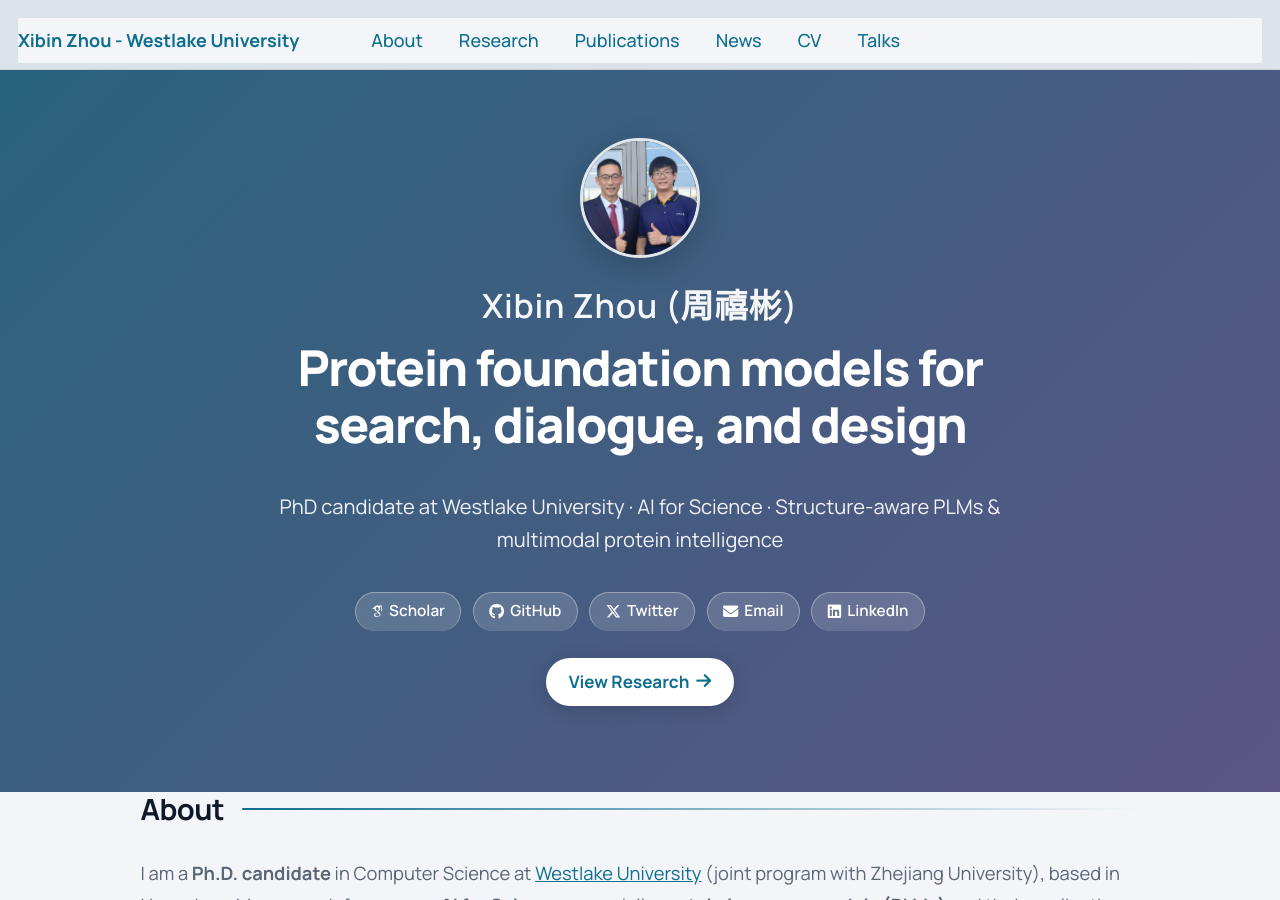
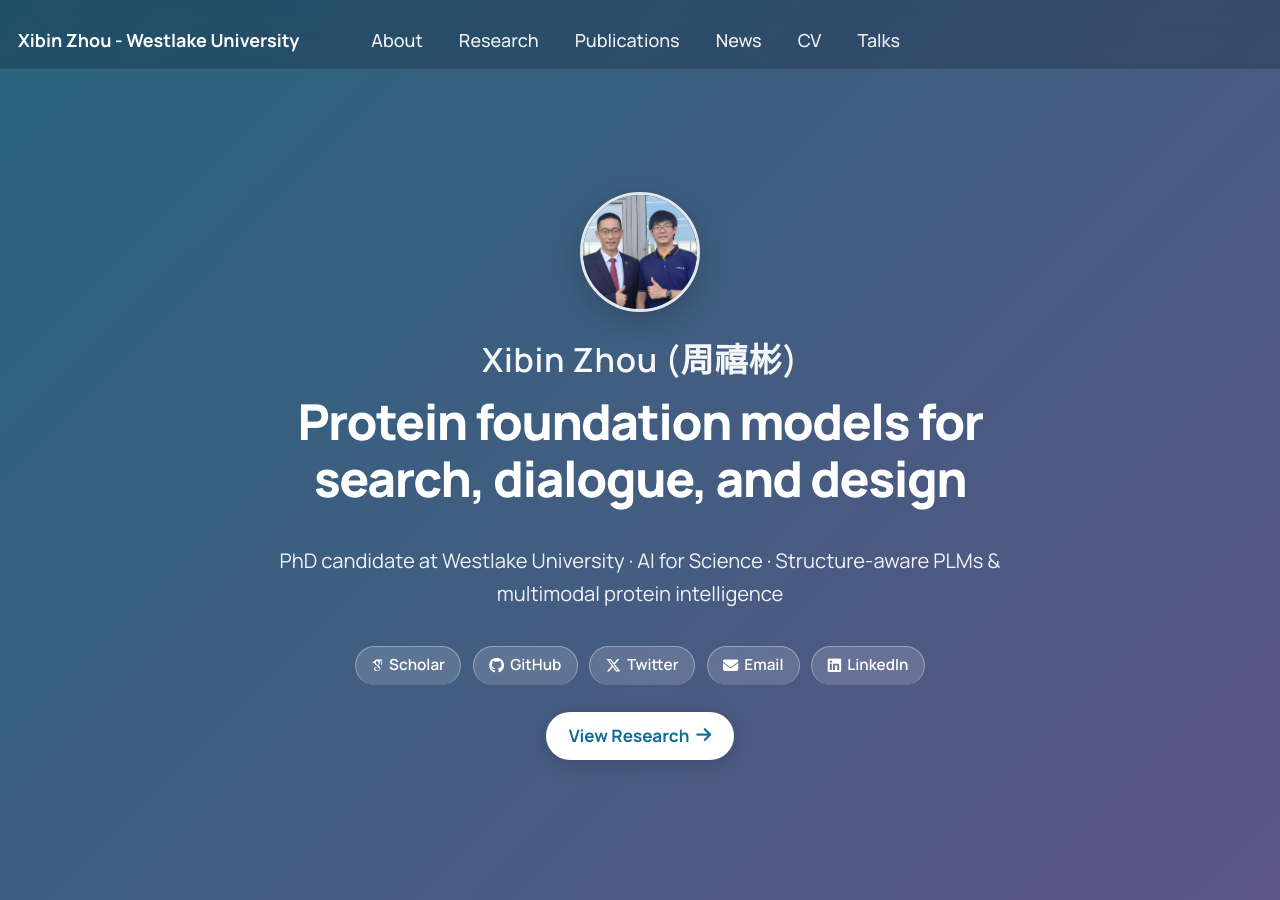
Before and after one commit to zhoubay/zhoubay.github.io, a Jekyll site: the page built from _pages/main.md, in a window 1280 px wide and 900 px high. Built offline with Jekyll 4.4.1, drawn with Linux system fonts in a browser that asks for light colours; some web fonts are replaced.

Commit message:
Update styles for homepage and masthead: Adjust margin and padding for layout consistency, enhance masthead background and border styles, and implement responsive design features. Add JavaScript functionality for dynamic masthead overlay based on scroll position.

```diff
--- a/_sass/_components.scss
+++ b/_sass/_components.scss
@@ -14,7 +14,7 @@
   display: flex;
   align-items: center;
   gap: 1rem;
-  margin-bottom: 1.75rem;
+  margin-bottom: 2rem;
 
   &__title {
     margin: 0;
--- a/_sass/_hero.scss
+++ b/_sass/_hero.scss
@@ -2,14 +2,20 @@
 
 .site-hero {
   position: relative;
-  min-height: 88vh;
+  min-height: 100vh;
+  min-height: 100dvh;
   display: flex;
   align-items: center;
   justify-content: center;
-  margin: -#{$masthead-height} -1.25rem 0;
+  width: 100vw;
+  max-width: 100vw;
+  margin-top: -#{$masthead-height};
+  margin-left: calc(50% - 50vw);
+  margin-right: calc(50% - 50vw);
   padding: calc(#{$masthead-height} + 3rem) 1.5rem 4rem;
   overflow: hidden;
   text-align: center;
+  box-sizing: border-box;
 
   &__bg {
     position: absolute;
@@ -121,6 +127,10 @@
   }
 }
 
+.layout--home .page-shell {
+  padding-top: 3.5rem;
+}
+
 .about-block {
   font-size: 1.02rem;
   line-height: 1.7;
--- a/_sass/_masthead.scss
+++ b/_sass/_masthead.scss
@@ -4,19 +4,29 @@
 
 .masthead {
   position: fixed;
-  background: rgba(243, 245, 248, 0.88);
+  background: var(--nav-solid-bg, rgba(255, 255, 255, 0.82));
   backdrop-filter: blur(20px);
   -webkit-backdrop-filter: blur(20px);
-  border-bottom: 1px solid $border-color;
+  border-bottom: 1px solid var(--border-subtle, $border-color);
   height: $masthead-height;
   top: 0;
   width: 100%;
+  transition: background 0.25s ease, border-color 0.25s ease;
 
   -webkit-animation: intro 0.3s both;
           animation: intro 0.3s both;
   -webkit-animation-delay: 0.15s;
           animation-delay: 0.15s;
   z-index: 20;
+
+  @media (prefers-reduced-motion: reduce) {
+    transition: none;
+  }
+
+  &--overlay {
+    background: var(--nav-overlay-bg, rgba(15, 23, 42, 0.25));
+    border-bottom-color: var(--nav-overlay-border, rgba(255, 255, 255, 0.12));
+  }
 
   &__inner-wrap {
     @include container;
@@ -34,6 +44,43 @@
 
     a {
       text-decoration: none;
+    }
+  }
+
+  .greedy-nav a {
+    color: var(--nav-solid-text-muted, var(--text-muted, $text-color));
+    transition: color 0.15s ease;
+
+    &:hover {
+      color: var(--accent, $info-color);
+    }
+  }
+
+  .masthead__menu-item--lg a {
+    color: var(--nav-solid-text, var(--text-primary, $text-color));
+    font-weight: 700;
+  }
+
+  &--overlay {
+    .greedy-nav a {
+      color: var(--nav-overlay-text, rgba(255, 255, 255, 0.92));
+
+      &:hover {
+        color: #fff;
+      }
+    }
+
+    .masthead__menu-item--lg a {
+      color: #fff;
+      font-weight: 700;
+
+      &:hover {
+        color: #fff;
+      }
+    }
+
+    .greedy-nav .visible-links a:before {
+      background: rgba(255, 255, 255, 0.55);
     }
   }
 }
@@ -55,21 +102,10 @@
 
   a {
     font-weight: 500;
-    color: var(--text-muted, $text-color);
-    transition: color 0.15s ease;
-
-    &:hover {
-      color: var(--accent, $info-color);
-    }
   }
 
   &--lg {
     padding-right: 2em;
     font-weight: 700;
-
-    a {
-      color: var(--text-primary, $text-color);
-      font-weight: 700;
-    }
   }
 }
--- a/_sass/_navigation.scss
+++ b/_sass/_navigation.scss
@@ -175,18 +175,13 @@
 .greedy-nav {
   position: relative;
   min-width: 250px;
-  background: $background-color;
+  background: transparent;
 
   a {
     display: block;
     margin: 0 1rem;
     padding: 0.5rem 0;
-    color: $masthead-link-color;
     text-decoration: none;
-
-    &:hover {
-      color: $masthead-link-color-hover;
-    }
   }
 
   button {
--- a/_sass/_research.scss
+++ b/_sass/_research.scss
@@ -82,7 +82,8 @@
   max-width: var(--content-width);
   margin-left: auto;
   margin-right: auto;
-  padding: 0 0.25rem;
+  padding-left: 1.25rem;
+  padding-right: 1.25rem;
 }
 
 .page__footer-follow,
--- a/_sass/_tokens.scss
+++ b/_sass/_tokens.scss
@@ -19,6 +19,12 @@
   --section-gap: 3.5rem;
   --meta-size: 0.72rem;
   --meta-letter: 0.08em;
+  --nav-solid-bg: rgba(255, 255, 255, 0.82);
+  --nav-solid-text: #0f172a;
+  --nav-solid-text-muted: #5b6675;
+  --nav-overlay-bg: rgba(15, 23, 42, 0.25);
+  --nav-overlay-text: rgba(255, 255, 255, 0.92);
+  --nav-overlay-border: rgba(255, 255, 255, 0.12);
 }
 
 html {
```
Also changed, not shown: assets/js/_main.js (+26 -0 lines), assets/js/main.min.js.
